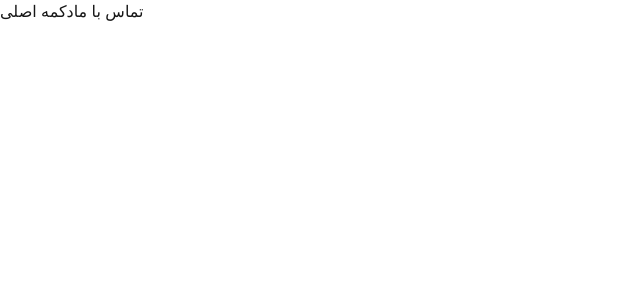
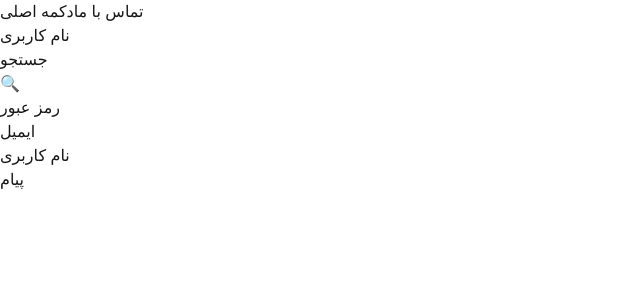
Before and after one commit to frau-azadeh/uikit, a Next.js app: page / in a window 1280 px wide. Shown: the top 300 px of the page, without its empty margins (0-640 px from the left). Built offline with nearby package versions, Linux system fonts and the light colour scheme.

Commit message:
label & icon finish

```diff
--- a/src/app/page.tsx
+++ b/src/app/page.tsx
@@ -1,6 +1,7 @@
 "use client";
 
 import { Button } from "@/components/ui/Button";
+import { Input } from "@/components/ui/Input";
 
 export default function Home() {
   return (
@@ -9,6 +10,25 @@ export default function Home() {
         <Button variant="primary" size="sm" align="right" width="small">دکمه اصلی</Button>
         <Button variant="secondary" size="md" align="center" width="medium">تماس با ما</Button>
       </div>
+      <div className="flex flex-col gap-4 p-10">
+      {/* فیلد ساده */}
+      <Input label="نام کاربری" placeholder="نام خود را وارد کنید" />
+
+      {/* فیلد با آیکون */}
+      <Input label="جستجو" placeholder="کلمه‌ای وارد کنید" icon="🔍" />
+
+      {/* فیلد رمز عبور */}
+      <Input label="رمز عبور" type="password" placeholder="******" />
+
+      {/* فیلد غیرفعال */}
+      <Input label="ایمیل" type="email" placeholder="example@email.com" disabled />
+
+      {/* فیلد با پیام خطا */}
+      <Input label="نام کاربری" placeholder="نام خود را وارد کنید" error="نام کاربری الزامی است" />
+
+      {/* فیلد بزرگ‌تر با عرض کامل */}
+      <Input label="پیام" placeholder="یک پیام بنویسید..." inputSize="lg" fullWidth />
+    </div>
     </div>
   );
 }
--- /dev/null
+++ b/src/components/ui/Input.tsx
@@ -0,0 +1,31 @@
+import { InputHTMLAttributes, ReactNode } from "react"
+
+interface InputProps extends Omit<InputHTMLAttributes<HTMLInputElement>,"size">{
+    label ?: string;
+    type ?: "text" | "password" | "email" | "number";
+    inputSize ?: "sm" | "md" | "lg";
+    icon?: ReactNode;
+    error?: string;
+    fullWidth?: boolean;
+}
+
+export const Input = ({
+    label,
+    type = "text",
+    inputSize = "md",
+    icon,
+    error,
+    fullWidth = false,
+    ...props
+}: InputProps) =>{
+    return(
+        <div className={`flex flex-col ${fullWidth ? "w-full" : "w-auto"}gap-1`}>
+                {label && <label className="text-gray-700 text-sm">{label}</label>}
+
+        <div className="relative flex items-center">
+            {icon && <span className="absolute left-3 text-gray-500">{icon}</span>}
+        </div>
+        </div>
+
+    )
+}
```
